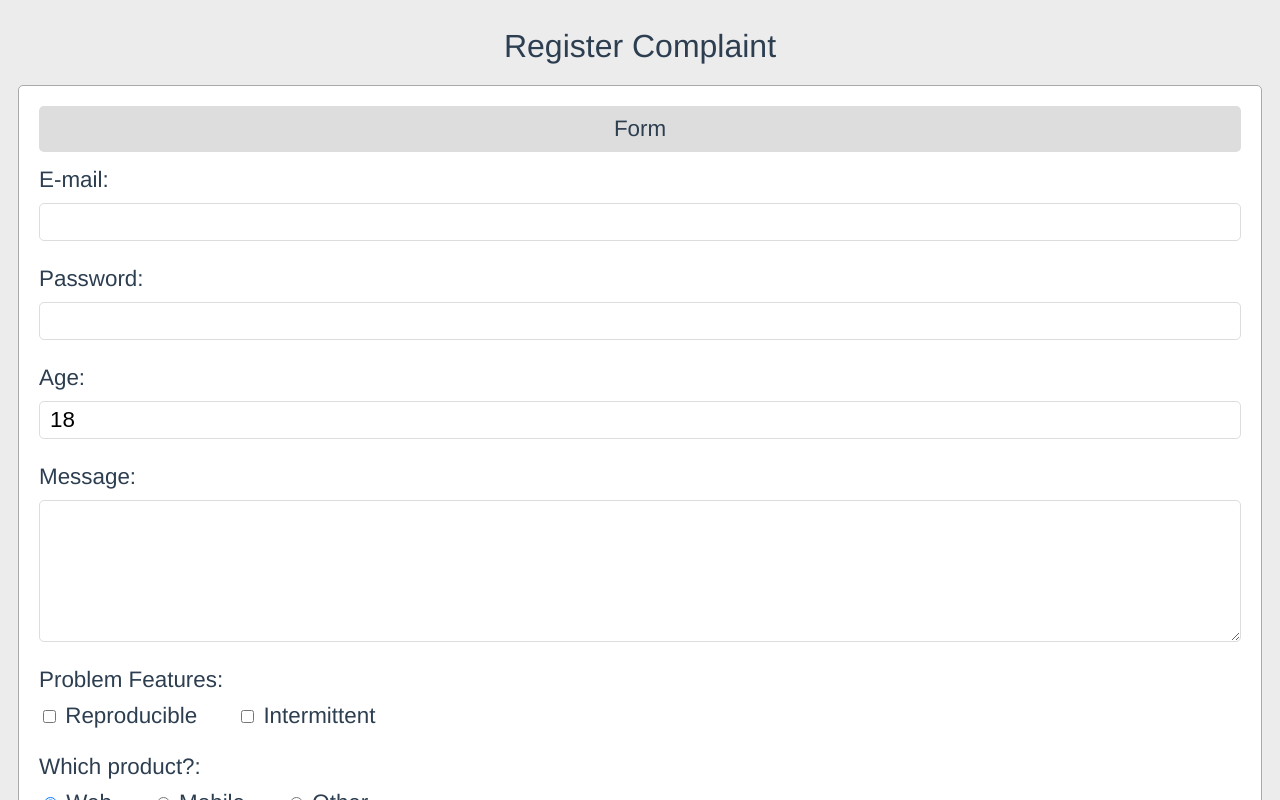
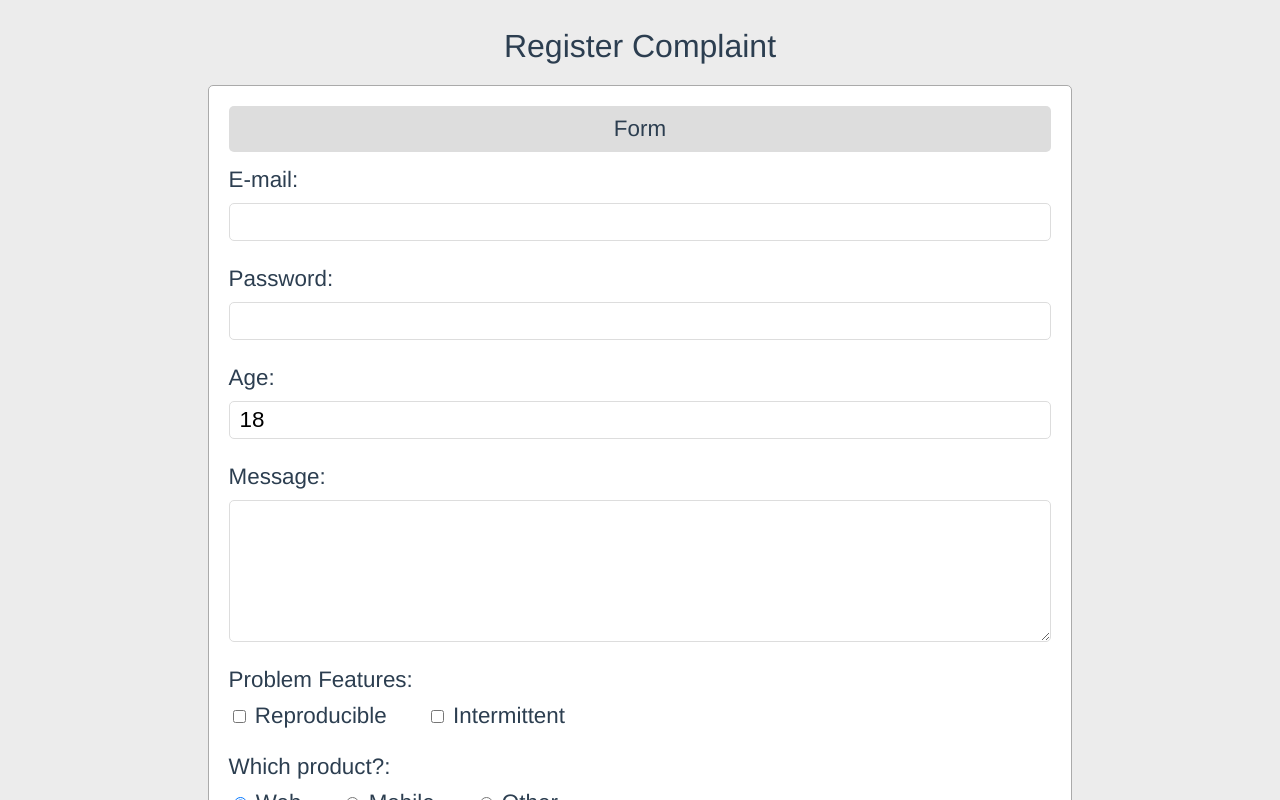
Before and after one commit to ecpieritz/complaint-form, a Vue app: page / in a window 1280 px wide. Shown: the top 800 px of the page. Built offline with nearby package versions, Linux system fonts and the light colour scheme.

Commit message:
Added responsiveness in the form

```diff
--- a/src/App.vue
+++ b/src/App.vue
@@ -124,8 +124,11 @@ body {
 	text-align: center;
 	color: #2c3e50;
 
+
 	display: flex;
 	flex-direction: column;
+	width: 50%;
+	margin: auto;
 }
 
 .conteudo {
@@ -168,4 +171,22 @@ body {
 .mr-4 {
 	margin-right: 40px;
 }
+
+@media (min-width: 1000px) and (max-width: 1399px) {
+	#app {
+		width: 70%;
+	}
+}
+
+@media (min-width: 700px) and (max-width: 999px) {
+	#app {
+		width: 90%;
+	}
+}
+
+@media (max-width: 699px) {
+	#app {
+		width: 100%;
+	}
+}
 </style>
```
